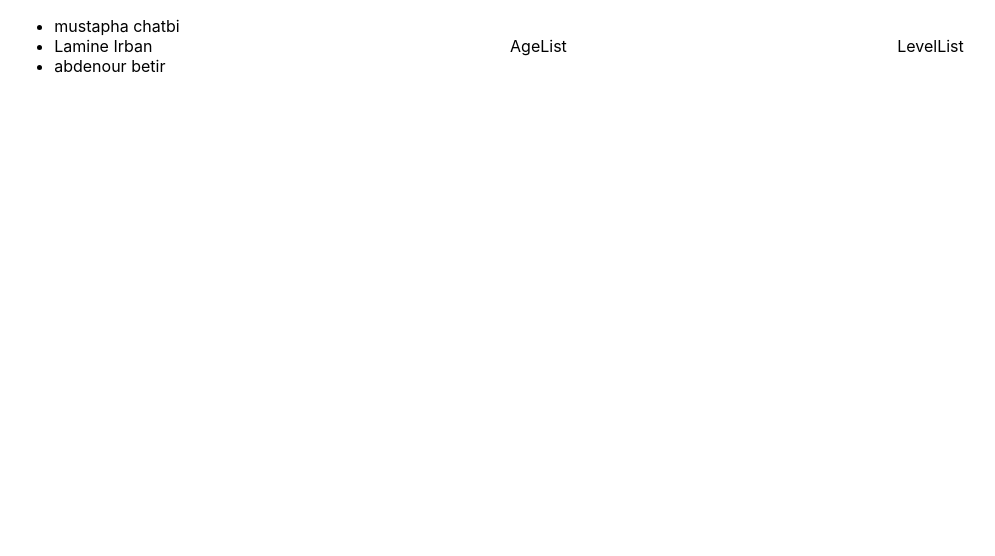
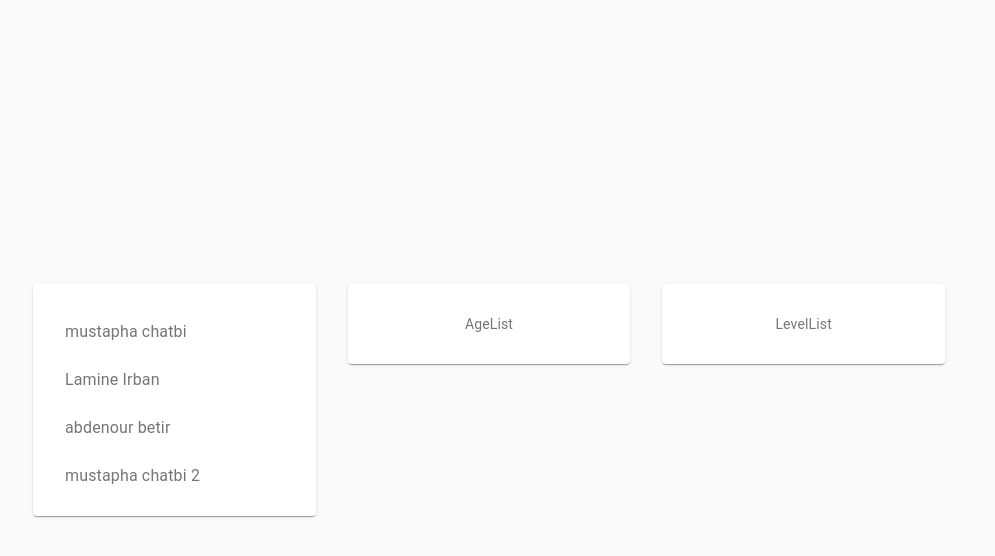
Before and after one commit to ChaTbiM/StudentsList, a React (Create React App) app: page / in a window 1280 px wide. Shown: the top 556 px of the page, without its empty margins (151-1146 px from the left). Built offline with nearby package versions, Linux system fonts and the light colour scheme.

Commit message:
installed material-ui , static version of students list component (90%)

```diff
--- a/package.json
+++ b/package.json
@@ -3,6 +3,7 @@
   "version": "0.1.0",
   "private": true,
   "dependencies": {
+    "@material-ui/core": "^4.11.0",
     "@testing-library/jest-dom": "^4.2.4",
     "@testing-library/react": "^9.3.2",
     "@testing-library/user-event": "^7.1.2",
--- a/src/App.css
+++ /dev/null
@@ -1,5 +0,0 @@
-.App {
-  display: flex;
-  justify-content: space-around;
-  align-items: center;
-}
--- /dev/null
+++ b/src/App.css.js
@@ -0,0 +1,24 @@
+import { makeStyles } from "@material-ui/core/styles";
+
+let useStyles;
+
+export default useStyles = makeStyles((theme) => ({
+  App: {
+    display: "flex",
+    alignItems: "center",
+    height: "100vh",
+  },
+  root: {
+    flexGrow: 1,
+    display: "flex",
+    alignItems: "stretch",
+  },
+  paper: {
+    display: "flex",
+    alignItems: "center",
+    justifyContent: "center",
+    padding: theme.spacing(2),
+    textAlign: "center",
+    color: theme.palette.text.secondary,
+  },
+}));
--- a/src/App.js
+++ b/src/App.js
@@ -1,24 +1,54 @@
 import React, { useReducer, useEffect } from "react";
-import "./App.css";
+
+import Container from "@material-ui/core/container";
+import CssBaseline from "@material-ui/core/CssBaseline";
+import Grid from "@material-ui/core/grid";
+import Paper from "@material-ui/core/paper";
+
 import StudentsList from "./StudentsList/StudentsList";
 import AgeList from "./AgeList/AgeList";
 import LevelList from "./LevelList/LevelList";
 import reducer from "./State/reducer";
 import initialState from "./State/initialState";
+import style from "./App.css.js";
 
 // Container - Component with state
 function App() {
   const [state, dispatch] = useReducer(reducer, initialState());
+  const classes = style();
+  return (
+    <CssBaseline>
+      <Container maxWidth="md" className={classes.App}>
+        <Grid container spacing={4} className={classes.root}>
+          {/* studentslist */}
 
-  return (
-    <div className="App">
-      {/* studentslist */}
-      <StudentsList students={state} className="students__component" />
-      {/* age list */}
-      <AgeList className="age__component" />
-      {/* Level */}
-      <LevelList className="level__component" />
-    </div>
+          <Grid item xs={4}>
+            <Paper className={classes.paper}>
+              <StudentsList
+                students={state.students}
+                className="students__component"
+              />
+            </Paper>
+          </Grid>
+
+          {/* age list */}
+
+          <Grid item xs={4}>
+            <Paper className={classes.paper}>
+              <AgeList className="age__component" />
+            </Paper>
+          </Grid>
+
+          {/* Year */}
+
+          <Grid item xs={4}>
+            <Paper className={classes.paper}>
+              <LevelList className="level__component" />
+            </Paper>
+          </Grid>
+        </Grid>
+      </Container>
+    </CssBaseline>
   );
 }
 
--- a/src/State/constants.js
+++ b/src/State/constants.js
@@ -0,0 +1,6 @@
+// Sort Ascending
+// Sort Descending
+//  Search => Filter
+// Update Selected Student
+// Change Age
+// Change Year
--- a/src/State/initialState.js
+++ b/src/State/initialState.js
@@ -1,5 +1,7 @@
 export default function initialState() {
-  return [
+  return {
+    selectedStudent: null,
+    students: [
       {
         id: 1,
         fullName: "mustapha chatbi",
@@ -21,5 +23,34 @@ export default function initialState() {
         year: "4th year",
         isSelected: false,
       },
-  ];
+      {
+        id: 4,
+        fullName: "mustapha chatbi 2 ",
+        age: 23,
+        year: "2nd year",
+        isSelected: false,
+      },
+      {
+        id: 5,
+        fullName: "mustapha chatbi 3",
+        age: 23,
+        year: "2nd year",
+        isSelected: false,
+      },
+      {
+        id: 6,
+        fullName: "mustapha chatbi 4",
+        age: 23,
+        year: "2nd year",
+        isSelected: false,
+      },
+      {
+        id: 7,
+        fullName: "mustapha chatbi 5",
+        age: 23,
+        year: "2nd year",
+        isSelected: false,
+      },
+    ],
+  };
 }
--- /dev/null
+++ b/src/StudentsList/StudentsList.css.js
@@ -0,0 +1,14 @@
+import { makeStyles } from "@material-ui/core/styles";
+
+let useStyles;
+
+export default useStyles = makeStyles((theme) => ({
+  students__container: {
+    width: "100%",
+  },
+  students__list: {
+    maxHeight: "200px",
+    overflowY: "scroll",
+  },
+  students__list__item: {},
+}));
--- a/src/StudentsList/StudentsList.jsx
+++ b/src/StudentsList/StudentsList.jsx
@@ -1,20 +1,30 @@
 import React from "react";
-import StudentsListItem from "./StudentsListItem";
+// import StudentsListItem from "./StudentsListItem";
+
+import List from "@material-ui/core/List";
+import ListItem from "@material-ui/core/ListItem";
+import ListItemText from "@material-ui/core/ListItemText";
+
+import style from "./StudentsList.css.js";
 
 export default function StudentsList(props) {
+  const classes = style();
   const renderStudentsList = props.students.map((student) => {
     return (
-      <StudentsListItem
+      <ListItem
+        button
         key={`student-${student.id}`}
         name={student.fullName}
         id={student.id}
-        className="students__list__item"
-      />
+        className={classes.students__list__item}
+      >
+        <ListItemText primary={student.fullName} />
+      </ListItem>
     );
   });
   return (
-    <div className="students__container">
-      <ul className="students__list">{renderStudentsList}</ul>
+    <div className={classes.students__container}>
+      <List className={classes.students__list}>{renderStudentsList}</List>
     </div>
   );
 }
--- a/src/StudentsList/StudentsListItem.jsx
+++ /dev/null
@@ -1,5 +0,0 @@
-import React from "react";
-
-export default function (props) {
-  return <li>{props.name}</li>;
-}
```
Also changed, not shown: 1 other file (tests, documents, lock files or other folders). Lines whose indentation alone changed are shown as unchanged.
